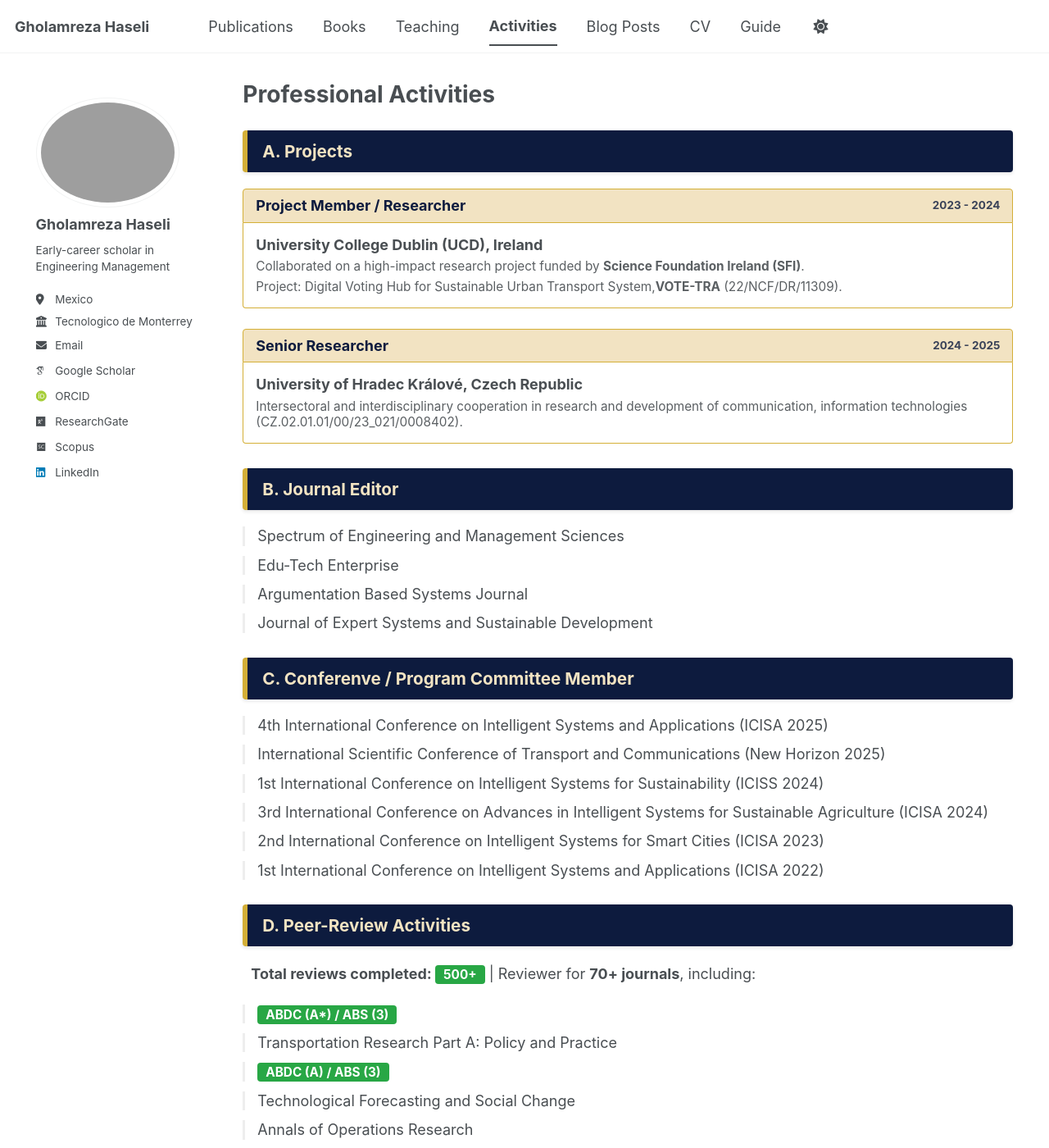
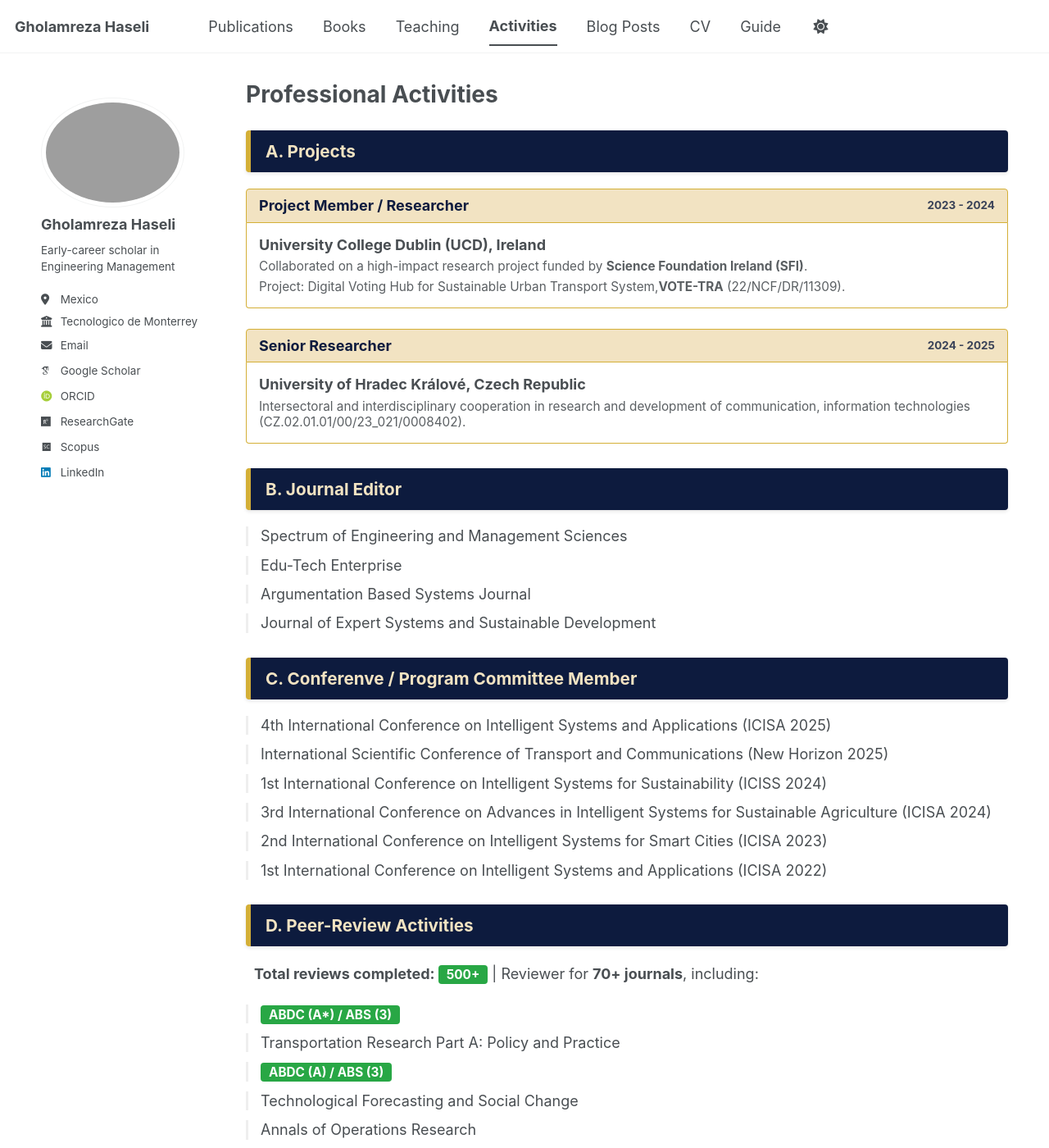
Before and after one commit to Gholamreza-Haseli/Gholamreza-Haseli.github.io, a Jekyll site: the page built from _pages/portfolio.html, in a window 1280 px wide and 1400 px high. Shown: the whole window at 82% size. Built offline with Jekyll 4.4.1, drawn with Linux system fonts in a browser that asks for light colours; some web fonts are replaced; a script bundle is joined from its source files by our own code; library files that are not in the unit come from our copies.

Commit message:
Update portfolio.html

```diff
--- a/_pages/portfolio.html
+++ b/_pages/portfolio.html
@@ -68,13 +68,13 @@ author_profile: true
 
   /* ۲. حذف محدودیت عرض از بخش اصلی محتوا */
   #main {
-    max-width: 96% !important;
+    max-width: 95% !important;
   }
 
   /* ۳. اجازه به بخش متن برای پهن شدن در فضای باقی‌مانده */
   .initial-content,
   .page__content {
-    width: 96% !important;
+    width: 95% !important;
   }
 
   /* ۴. حذف ستون خالی سمت راست که باعث عدم تقارن شده بود */
```
